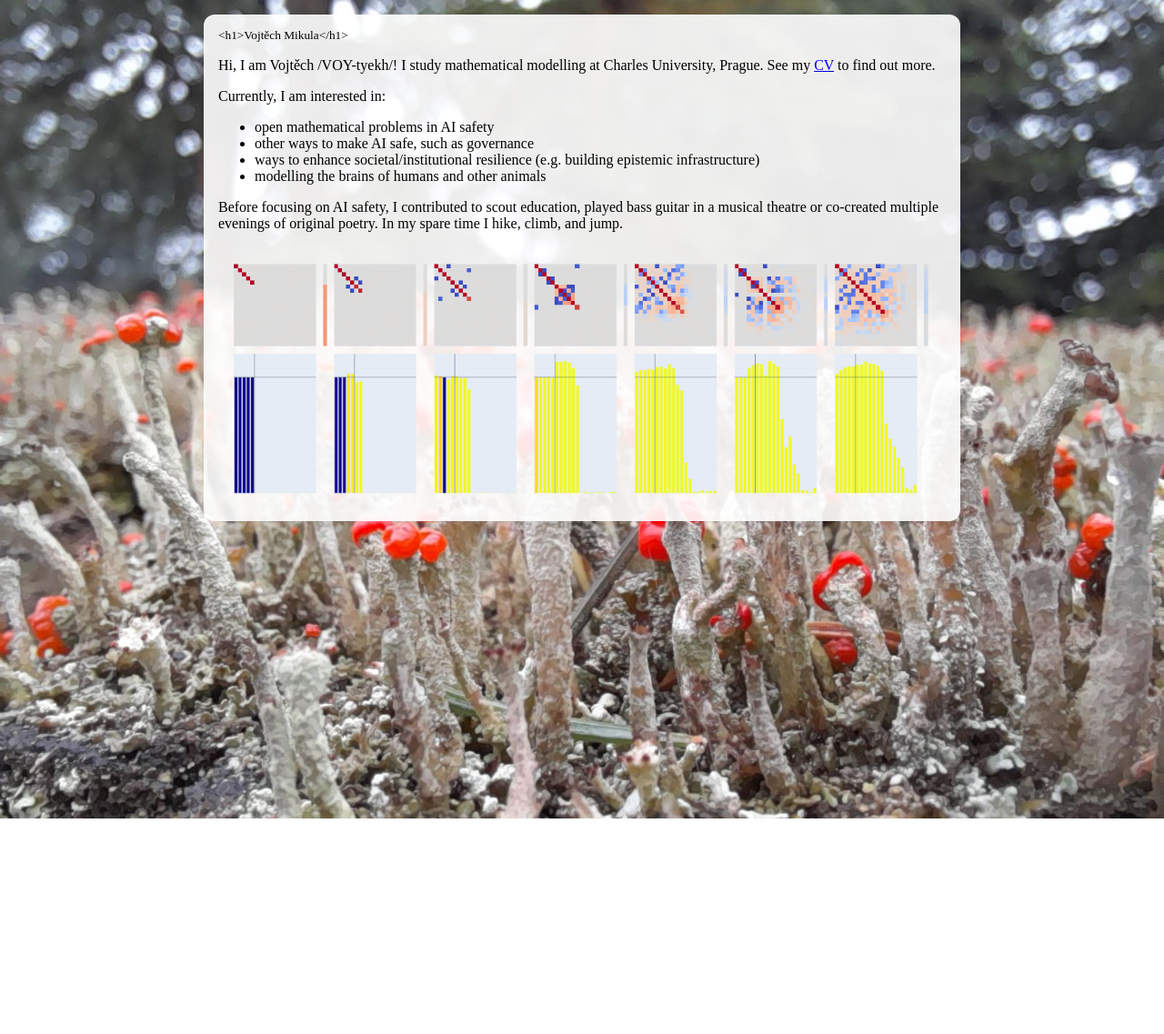
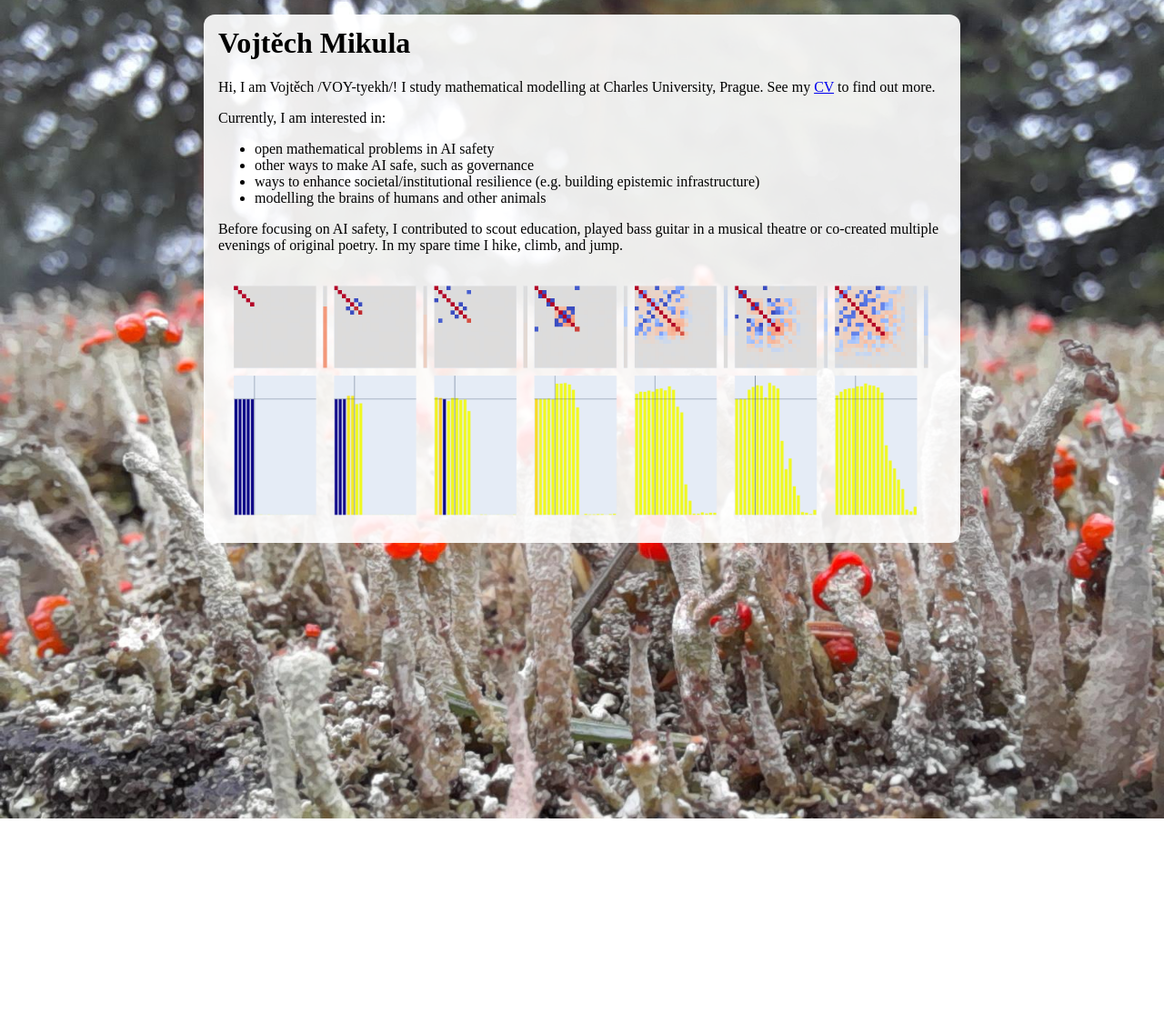
Before and after one commit to ikny/ikny.github.io, a Jekyll site: the page built from index.md, in a window 1280 px wide. Shown: the whole page at 91% size. Built offline with Jekyll 4.4.1, drawn with Linux system fonts in a browser that asks for light colours; our own code applies the rules of GitHub Pages for plain Markdown files; before the commit the page ends 1113 px from its top, so only the background shows below that.

```diff
--- a/index.md
+++ b/index.md
@@ -1,4 +1,4 @@
-<small><h1>Vojtěch Mikula</h1></small>
+<h1>Vojtěch Mikula</h1>
 
 Hi, I am Vojtěch /VOY-tyekh/! I study mathematical modelling at Charles University, Prague. See my [CV](https://ikny.github.io/Vojtěch_Mikula_CV.pdf) to find out more.
 
```
